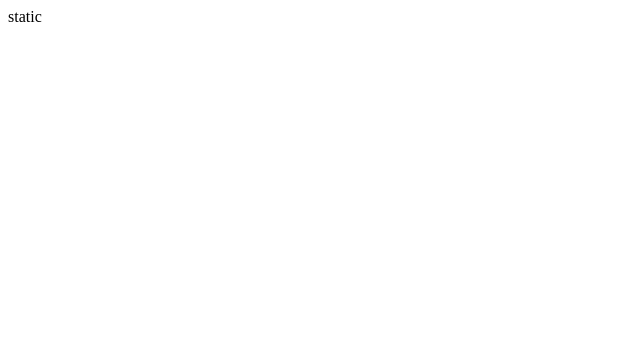
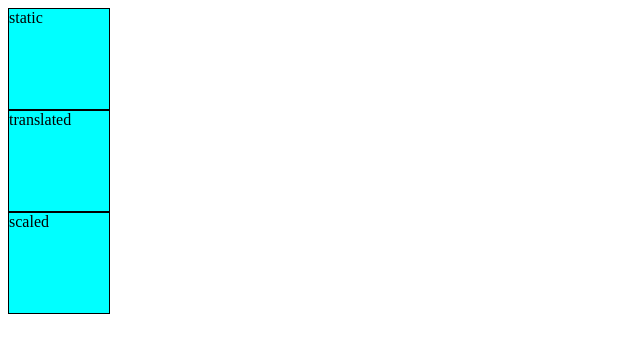
Before and after one commit to AkashChaurasiya3055/Love_Babber_Development, a plain HTML site: page CSS_3/Transform-3D/index.html in a window 1280 px wide. Shown: the whole page, without its empty margins (0-640 px from the left). Drawn offline with Linux system fonts and the light colour scheme.

Commit message:
development

```diff
--- a/CSS_3/Transform-3D/index.html
+++ b/CSS_3/Transform-3D/index.html
@@ -9,6 +9,8 @@
 </head>
 <body>
     <div class="static">static</div>
+    <div class="translated">translated</div>
+    <div class="scaled">scaled</div>
 
 </body>
 </html>
--- a/CSS_3/Transform-3D/style.css
+++ b/CSS_3/Transform-3D/style.css
@@ -0,0 +1,6 @@
+div{
+    height: 100px;
+    width: 100px;
+    background-color: aqua;
+    border: 1px solid black;
+}
```
